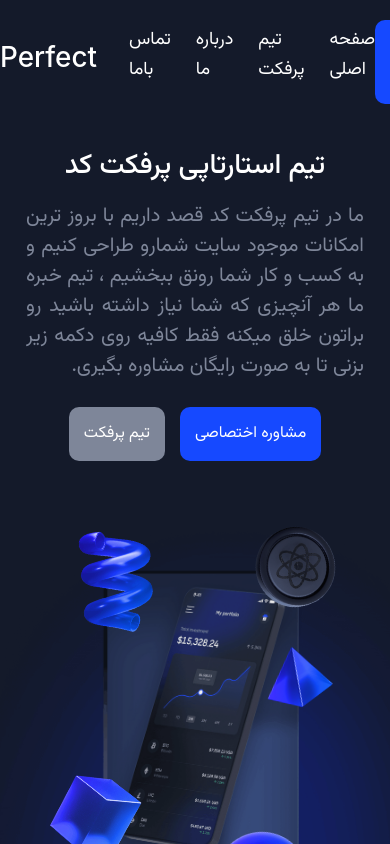
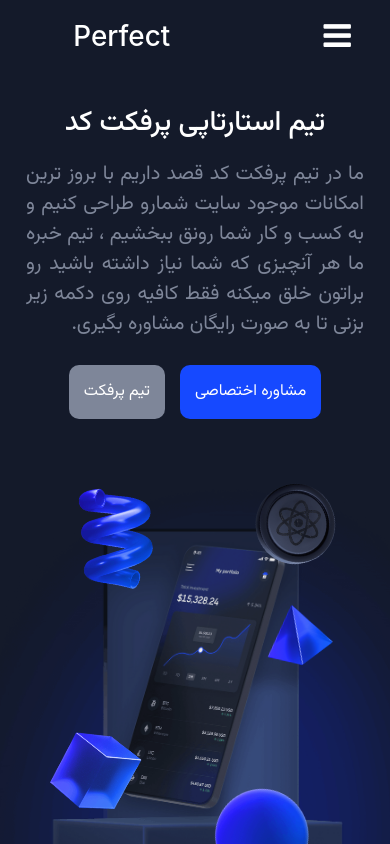
Before and after one commit to Amiraliansaripour/PerfectCodeNew, a React (Create React App) app: page / in a window 390 px wide. Shown: the top 844 px of the page. Built offline with nearby package versions, Linux system fonts and the light colour scheme.

Commit message:
Responsive Menu

```diff
--- a/public/index.html
+++ b/public/index.html
@@ -9,6 +9,9 @@
   <meta name="description" content="Web site created using create-react-app" />
   <link rel="apple-touch-icon" href="%PUBLIC_URL%/logo192.png" />
   <link rel="manifest" href="%PUBLIC_URL%/manifest.json" />
+  <!-- w3school Font Icon  -->
+  <link rel="stylesheet" href="https://cdnjs.cloudflare.com/ajax/libs/font-awesome/4.7.0/css/font-awesome.min.css" />
+
   <!-- Vazimatn Font -->
   <link rel="preconnect" href="https://fonts.googleapis.com">
   <link rel="preconnect" href="https://fonts.gstatic.com" crossorigin>
--- a/src/components/Navbar/Navbar.css
+++ b/src/components/Navbar/Navbar.css
@@ -7,6 +7,7 @@
     justify-content: space-around;
     color: #fff;
     padding: 20px 0;
+    position: relative;
   }
 
   .links ul {
@@ -17,7 +18,73 @@
     gap: 25px;
     list-style: none;
     font-size: 18px;
+    z-index: 20;
   }
 
 
   /* List Style */
+
+
+  /* Hamburger Menu */
+
+.hamburger {
+  position: absolute;
+  top: 25%;
+  right: 10%;
+  z-index: 10;
+  display: none;
+}
+
+.hamburger i {
+  font-size: 2rem;
+  cursor: pointer;
+}
+
+.close {
+  font-size: 2.5rem;
+  display: none;
+  position: absolute;
+  top: 5%;
+  left: 5%;
+  z-index: 60;
+  cursor: pointer;
+}
+
+@media only screen and (max-width: 680px){
+
+  .hamburger {
+    display: block;
+  }
+  .close {
+    display: block;
+  }
+  .header-list {
+    height: auto;
+    z-index: 50;
+    position: relative;
+  }
+  .links ul {
+    position: fixed;
+    top: 0;
+    right: -100%;
+    width: 70%;
+    height: 100vh;
+    display: flex;
+    flex-direction: column;
+    align-items: center;
+    justify-content: center;
+    text-align: center;
+    background-color: #141A2A;
+    gap: 5rem;
+    transition: 1s;
+  }
+
+  .links ul.active {
+    right: 0;
+  }
+
+  .contact-btn {
+    display: none;
+  }
+
+}
--- a/src/components/Navbar/Navbar.jsx
+++ b/src/components/Navbar/Navbar.jsx
@@ -1,7 +1,11 @@
-import React from 'react'
+import React, { useRef } from 'react'
 import { Link } from 'react-router-dom'
 import './Navbar.css'
 const Navbar = () => {
+    const navRef = useRef()
+    const resMenu =() =>{
+        navRef.current.classList.toggle("active")
+    }
     return (
         <div className="header-list">
             {/* logo */}
@@ -9,19 +13,22 @@ const Navbar = () => {
                 <h1>Perfect</h1>
             </div>
             <div className="links">
-                <ul>
+                <ul ref={navRef}>
                     <li><Link to="/">صفحه اصلی</Link></li>
                     <li><Link to="/team">تیم پرفکت</Link></li>
                     <li><Link to="/about">درباره ما</Link></li>
                     <li><Link to="/contact">تماس باما</Link></li>
+                    <li className='close' onClick={resMenu}>
+                        <i className='fa fa-remove'></i>
+                    </li>
                 </ul>
             </div>
-            <div className="btn-active">
+            <div className="btn-active contact-btn">
                 <Link to="/contact">تماس باما</Link>
             </div>
 
-            <div className='hamburger'>
-                <i className='fa fa-navicon'></i>
+            <div className="hamburger" onClick={resMenu}>
+                <i className="fa fa-navicon"></i>
             </div>
         </div>
     )
```
